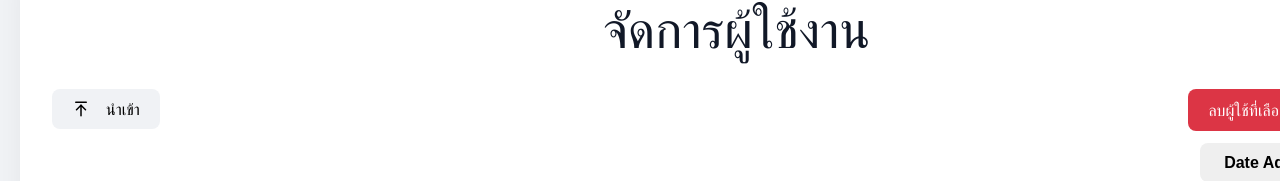
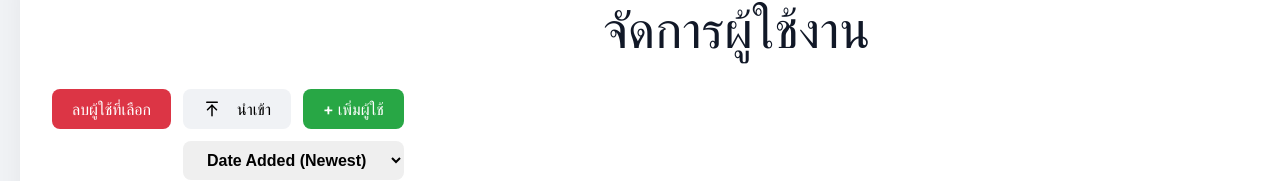
Before and after one commit to kaitod123/my_firstproject, a React (Vite) app: page /UserManagement in a window 1280 px wide. Shown: the part 235-416 px from the top of the page. Built offline with nearby package versions, Linux system fonts and the light colour scheme; no server answers.

Commit message:
Edit import styles222222222

```diff
--- a/src/components/UserManagement.jsx
+++ b/src/components/UserManagement.jsx
@@ -256,24 +256,8 @@ const UserManagement = () => {
                     {/* (!!!) START: แก้ไขโครงสร้าง Layout (!!!) */}
                     <div className={styles.controlsContainer}>
 
-                        {/* === ส่วนด้านซ้าย === */}
-                        <div>
-                            <button
-                                onClick={handleUploadClick}
-                                // ใช้ .btna เพื่อให้ได้ padding และ .uploadbtn เพื่อสี
-                                className={`${styles.btna} ${styles.uploadbtn}`}
-                            >
-                                <ArrowUpToLine size={18} style={{ marginRight: '8px' }} />
-                                นำเข้า
-                            </button>
-                            <input
-                                type="file"
-                                ref={fileInputRef}
-                                onChange={handleFileChange}
-                                style={{ display: 'none' }}
-                                accept=".xlsx, .xls" // จำกัดให้รับเฉพาะไฟล์ Excel
-                            />
-                        </div>
+                        {/* === ส่วนด้านซ้าย (ตอนนี้ว่างเปล่า) === */}
+                        {/* (!!!) ย้ายปุ่มนำเข้าไปไว้ใน .rightColumn แล้ว (!!!) */}
 
                         {/* === ส่วนด้านขวา (เปลี่ยนชื่อ class) === */}
                         <div className={styles.rightColumn}>
@@ -282,13 +266,33 @@ const UserManagement = () => {
                             <div className={styles.topButtonRow}>
                                 <button
                                     onClick={handleDeleteSelected}
-                                    className={`${styles.btn} ${styles.deleteuserbtn}`}
+                                    className={`${styles.btna} ${styles.deleteuserbtn}`}
                                     disabled={selectedUsers.length === 0}
                                 >
                                     ลบผู้ใช้ที่เลือก
                                 </button>
 
-                                <button onClick={openAddModal} className={`${styles.btn} ${styles.adduserbtn}`}>
+                                {/* (!!!) ย้ายปุ่มนำเข้าและ input มาไว้ตรงนี้ (!!!) */}
+                                <button
+                                    onClick={handleUploadClick}
+                                    className={`${styles.btna} ${styles.uploadbtn}`}
+                                >
+                                    <ArrowUpToLine size={18} style={{ marginRight: '8px' }} />
+                                    นำเข้า
+                                </button>
+                                <input
+                                    type="file"
+                                    ref={fileInputRef}
+                                    onChange={handleFileChange}
+                                    style={{ display: 'none' }}
+                                    accept=".xlsx, .xls" // จำกัดให้รับเฉพาะไฟล์ Excel
+                                />
+                                {/* (!!!) สิ้นสุดส่วนที่ย้ายมา (!!!) */}
+
+                                <button
+                                    onClick={openAddModal}
+                                    className={`${styles.btna} ${styles.adduserbtn}`}
+                                >
                                     + เพิ่มผู้ใช้
                                 </button>
                             </div>
```
